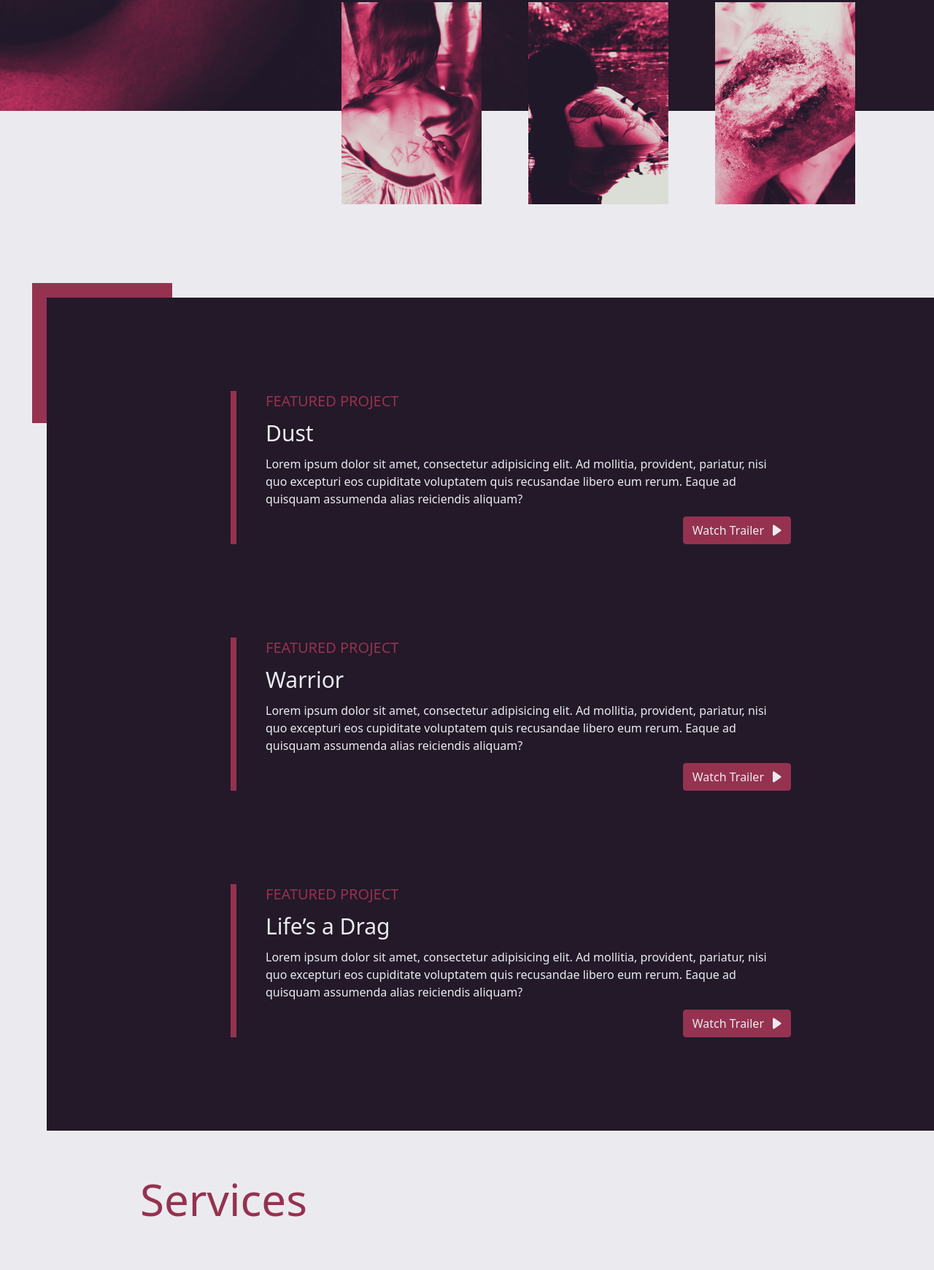
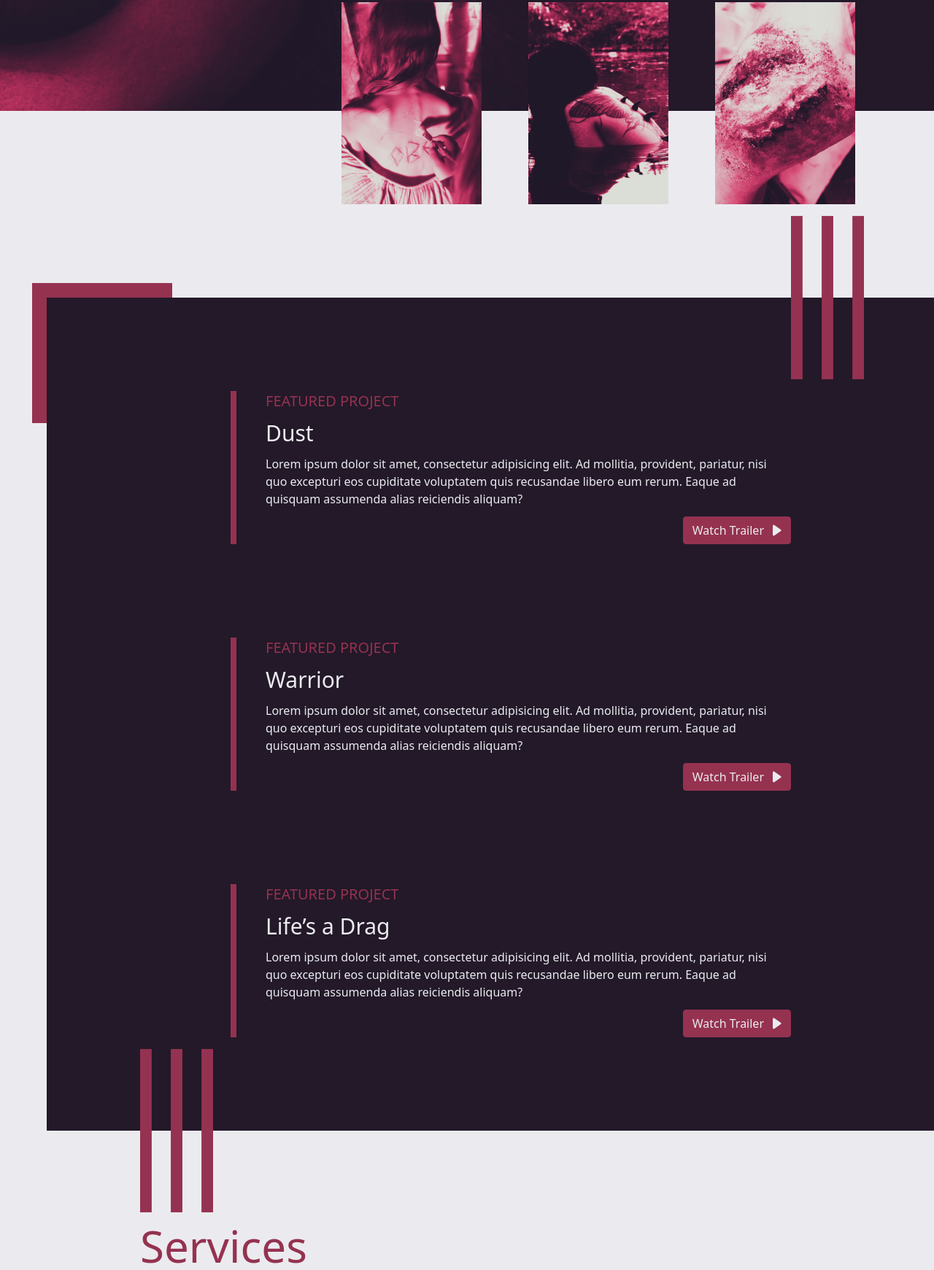
Before and after one commit to PoweredByEnergyDrinks/MonsterFactory, an Eleventy site: page src/index.njk in a window 1280 px wide. Shown: the part 648-2389 px from the top of the page at 73% size. Built offline with nearby package versions, Linux system fonts and the light colour scheme; Eleventy itself is replaced by a stand-in of ours; files that its build step writes are made by us from their sources.

Commit message:
Accent pieces

```diff
--- a/src/_includes/footer.njk
+++ b/src/_includes/footer.njk
@@ -2,7 +2,7 @@
   <div class="flex items-center justify-between ">
     <div class="flex flex-col gap-3">
       <a href="/" class="uppercase">Monster Factory</a>
-      <p>	&copy; 2021 Monster Factory All rights reserved. Made by
+      <p>	&copy; 2021 Monster Factory All rights reserved. Designed and made by
         <span class="text-accent">PoweredByEnergyDrinks</span></p>
     </div>
     <div class="flex items-center justify-between gap-3">
--- a/src/index.njk
+++ b/src/index.njk
@@ -48,7 +48,7 @@ layout : 'base.njk'
           </svg>
         </div>
       </div>
-      <div class="absolute flex items-center gap-16 flex-nowrap -bottom-32">
+      <div class="absolute z-40 flex items-center gap-16 flex-nowrap -bottom-32">
         <div class="bg-feature-1 bg-cover bg-center bg-no-repeat w-48 aspect-[9/13]"></div>
         <div class="bg-feature-2 bg-cover bg-center bg-no-repeat w-48 aspect-[9/13]"></div>
         <div class="bg-feature-3 bg-cover bg-center bg-no-repeat w-48 aspect-[9/13]"></div>
@@ -57,9 +57,15 @@ layout : 'base.njk'
   </main>
 </section>
 
-<section class="h-64 bg-secondary"></section>
+<section class="relative h-64 bg-secondary">
+</section>
 
-<section class="bg-secondary">
+<section class="relative bg-secondary">
+  <svg class="z-30 absolute right-24 -top-[150px]" width="100" height="300" viewBox="0 0 126 282" fill="none" xmlns="http://www.w3.org/2000/svg">
+    <rect x="106" width="20" height="282" fill="#953251"/>
+    <rect x="53" width="20" height="282" fill="#953251"/>
+    <rect width="20" height="282" fill="#953251"/>
+  </svg>
   <div class="relative flex flex-col items-center gap-32 py-32 px-5 ml-16 z-20 bg-primary before:absolute before:bg-accent
   before:h-48 before:w-48 before:-top-[20px] before:-left-[20px] before:block after:absolute after:bg-primary after:h-48
   after:w-48 after:top-0 after:left-0 after:block">
@@ -121,7 +127,12 @@ layout : 'base.njk'
 
 <section class="bg-secondary">
   <div class="relative flex flex-col gap-5 py-16 pl-32 ml-16">
-    <h1 class="text-6xl text-accent">Services</h1>
+    <svg class="z-30 absolute -top-[150px]" width="100" height="300" viewBox="0 0 126 282" fill="none" xmlns="http://www.w3.org/2000/svg">
+      <rect x="106" width="20" height="282" fill="#953251"/>
+      <rect x="53" width="20" height="282" fill="#953251"/>
+      <rect width="20" height="282" fill="#953251"/>
+      </svg>
+    <h1 class="mt-16 text-6xl text-accent">Services</h1>
     <div class="flex items-start gap-16 px-32 py-16">
       <div class="max-h-[550px] flex flex-col items-center justify-center gap-5 p-16 text-center bg-center bg-no-repeat bg-cover aspect-[3/4] bg-service-1">
         <h3 class="text-3xl font-bold">Beauty</h3>
@@ -138,7 +149,6 @@ layout : 'base.njk'
       <svg class="absolute bottom-0 right-0" width="282" height="282" viewBox="0 0 282 282" fill="none" xmlns="http://www.w3.org/2000/svg">
         <path fill-rule="evenodd" clip-rule="evenodd" d="M262 282H0V262H262V0H282V262V282H262Z" fill="#953251"/>
       </svg>
-
     </div>
   </div>
 </section>
```
Also changed, not shown: src/output.css. Lines whose indentation alone changed are shown as unchanged.
